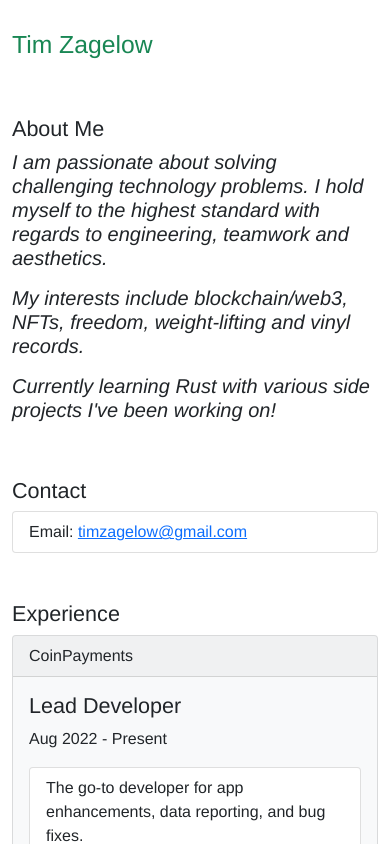
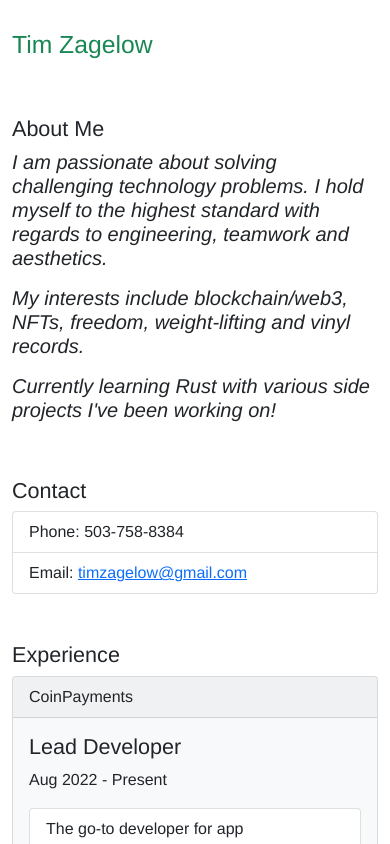
Before and after one commit to timzagelow/resume, a Vue app: page / in a window 390 px wide. Shown: the top 844 px of the page. Built offline with nearby package versions, Linux system fonts and the light colour scheme.

Commit message:
add phone number

```diff
--- a/src/App.vue
+++ b/src/App.vue
@@ -18,7 +18,7 @@
         <b-col class="mb-5">
           <h4>Contact</h4>
           <b-list-group>
-            <!-- <b-list-group-item>Phone: 503-758-8384</b-list-group-item> -->
+            <b-list-group-item>Phone: 503-758-8384</b-list-group-item>
             <b-list-group-item>Email: <b-link href="mailto:timzagelow@gmail.com">timzagelow@gmail.com</b-link></b-list-group-item>
             <!-- <b-list-group-item>Code: <b-link href="https://github.com/timzagelow" target="_blank">GitHub</b-link></b-list-group-item> -->
           </b-list-group>
```
